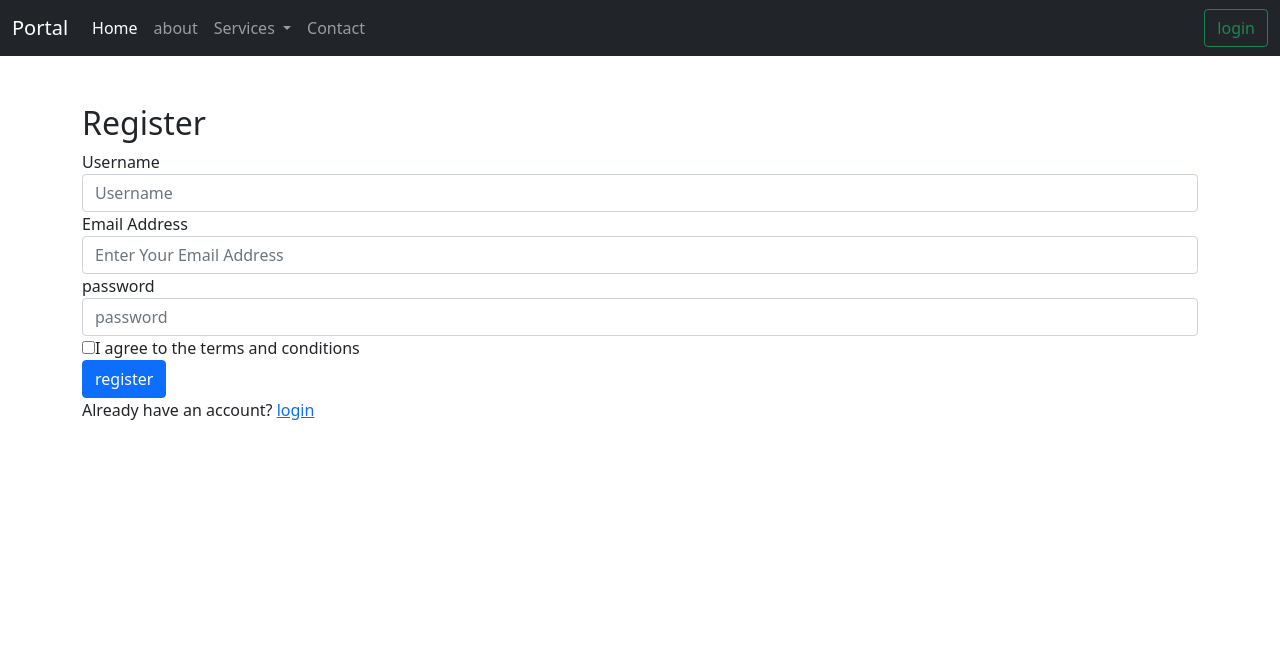
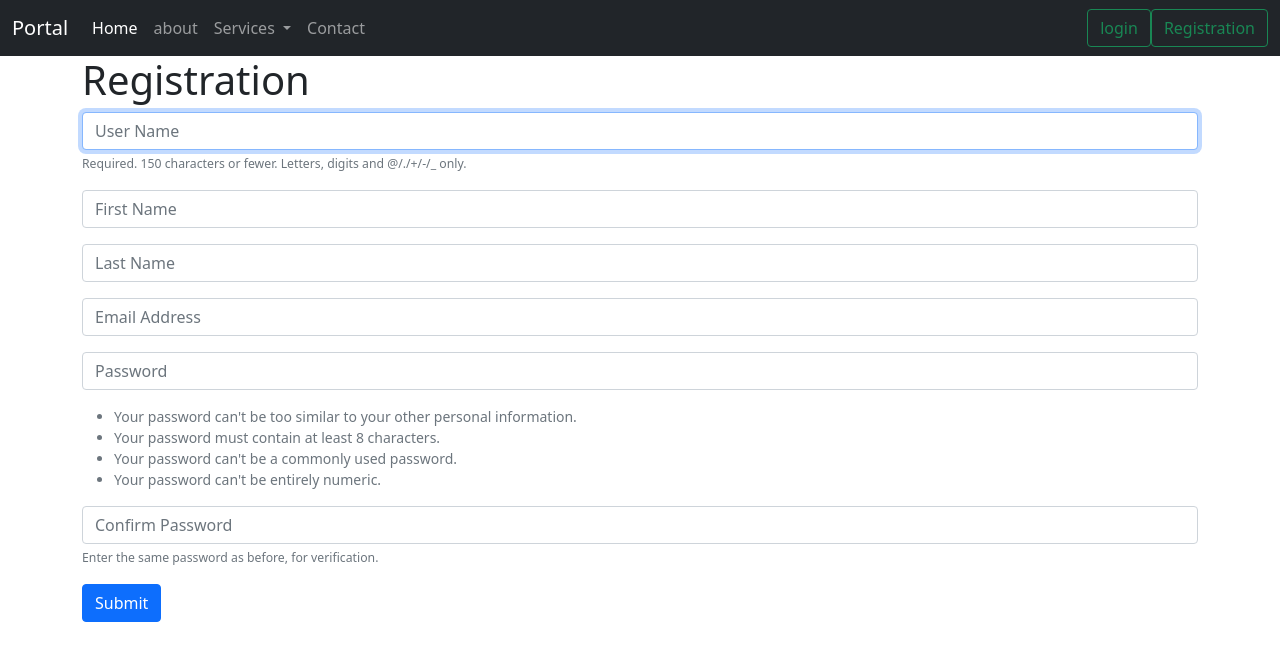
Before and after one commit to chaitanyathakare123/citizen-in-django, a Django app: template citizen/templates/register.html in a window 1280 px wide. Shown: the top 661 px of the page. Run offline with Django 5.2, Linux system fonts and the light colour scheme; the template is opened without the code that fills it: values that come from a table or form of the project are taken from there, others are empty; parts of the project's set-up code (start-up, migrations or seed data) failed here and were passed over; some libraries are stand-ins or nearby versions.

Commit message:
egisterpage

```diff
--- a/citizen/home/forms.py
+++ b/citizen/home/forms.py
@@ -1,10 +1,30 @@
-from django import forms
+from  django import forms
+from django.contrib.auth.forms import UserCreationForm
 from django.contrib.auth.models import User
-from django.contrib.auth.forms import UserCreationForm
 
-class register(UserCreationForm):
-    email = forms.EmailField()
+class SignUpForm(UserCreationForm):
+	email = forms.EmailField(label="", widget=forms.TextInput(attrs={'class':'form-control', 'placeholder':'Email Address'}))
+	first_name = forms.CharField(label="", max_length=100, widget=forms.TextInput(attrs={'class':'form-control', 'placeholder':'First Name'}))
+	last_name = forms.CharField(label="", max_length=100, widget=forms.TextInput(attrs={'class':'form-control', 'placeholder':'Last Name'}))
 
-    class Meta:
-        model = User
-        fields = ["username", "email", "password1", "password2"]
+	class Meta:
+		model = User
+		fields = ('username', 'first_name', 'last_name', 'email', 'password1', 'password2')
+
+	def __init__(self, *args, **kwargs):
+		super(SignUpForm, self).__init__(*args, **kwargs)
+
+		self.fields['username'].widget.attrs['class'] = 'form-control'
+		self.fields['username'].widget.attrs['placeholder'] = 'User Name'
+		self.fields['username'].label = ''
+		self.fields['username'].help_text = '<span class="form-text text-muted"><small>Required. 150 characters or fewer. Letters, digits and @/./+/-/_ only.</small></span>'
+
+		self.fields['password1'].widget.attrs['class'] = 'form-control'
+		self.fields['password1'].widget.attrs['placeholder'] = 'Password'
+		self.fields['password1'].label = ''
+		self.fields['password1'].help_text = '<ul class="form-text text-muted small"><li>Your password can\'t be too similar to your other personal information.</li><li>Your password must contain at least 8 characters.</li><li>Your password can\'t be a commonly used password.</li><li>Your password can\'t be entirely numeric.</li></ul>'
+
+		self.fields['password2'].widget.attrs['class'] = 'form-control'
+		self.fields['password2'].widget.attrs['placeholder'] = 'Confirm Password'
+		self.fields['password2'].label = ''
+		self.fields['password2'].help_text = '<span class="form-text text-muted"><small>Enter the same password as before, for verification.</small></span>'
--- a/citizen/templates/base.html
+++ b/citizen/templates/base.html
@@ -59,6 +59,7 @@
 
                     <form class="d-flex">
                       <a class="btn btn-outline-success" href=/login>login</a>
+                      <a class="btn btn-outline-success" href=/login>Registration</a>
                     </form>
                   </div>
                 </div>
--- a/citizen/templates/register.html
+++ b/citizen/templates/register.html
@@ -5,38 +5,19 @@ login
 
 {%block body%}
 
-<div class="container mb-5 py-5">
-    <h2>Register</h2>
-    <from action="#">
+<div class="container">
+    <div class="row">
+        <div class="">
+            <h1>Registration</h1>
+            <form method="POST" action={% url 'register'%}>
+                {% csrf_token %}
+                {{ form.as_p }}
+                <button type="submit" class="btn btn-primary">Submit</button>
+              </form>
 
-        <div class="form-group">
-            <label for="Username">Username</label>
-            <input type="text" class="form-control" id="Username" Username="Username" placeholder="Username">
-          </div>
-
-        <div class="form-group">
-          <label for="email">Email Address</label>
-          <input type="email" class="form-control" id="email" name="email" placeholder="Enter Your Email Address">
         </div>
 
-        <div class="form-group">
-            <label for="password">password</label>
-            <input type="password" class="form-control" id="password" name="password" placeholder="password">
-        </div>
-
-        <div class="remember-forgot">
-            <label><input type="checkbox">I agree to the terms and conditions</label>
-        </div>
-        <button class="btn btn-primary" type="submit">register</button>
-
-        <div class="login-register">
-            <p>Already have an account?
-            <a href="#" class="login-link">login</a></p>
-        </div>
-    </from>
-</div>
-
-
+    </div>
 </div>
 
 {%endblock body%}
```
